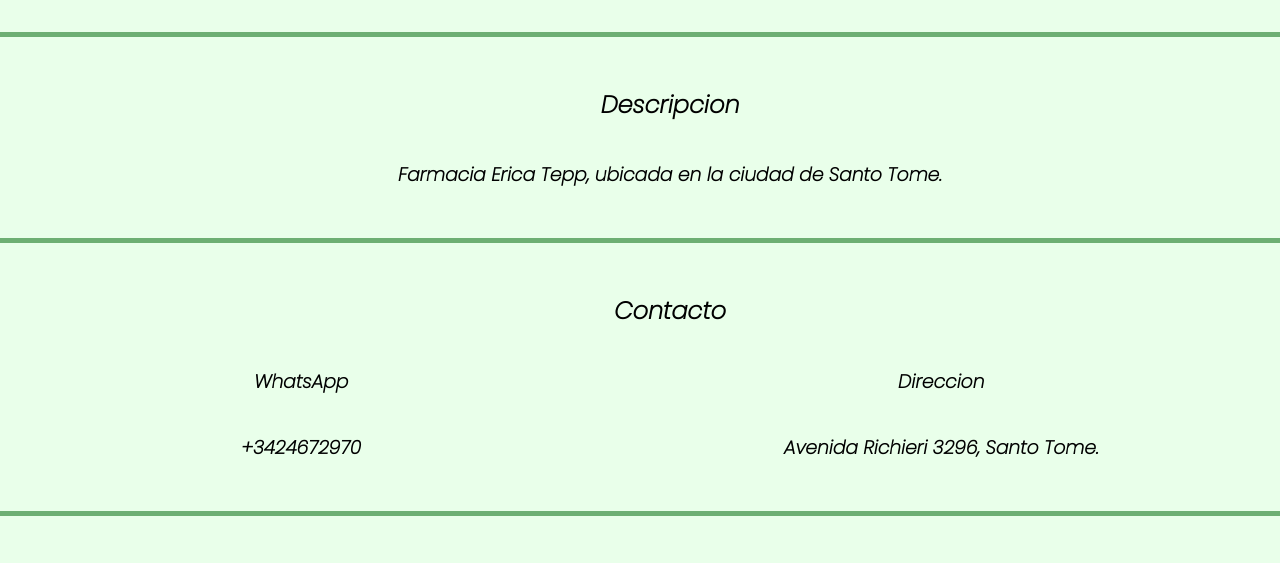
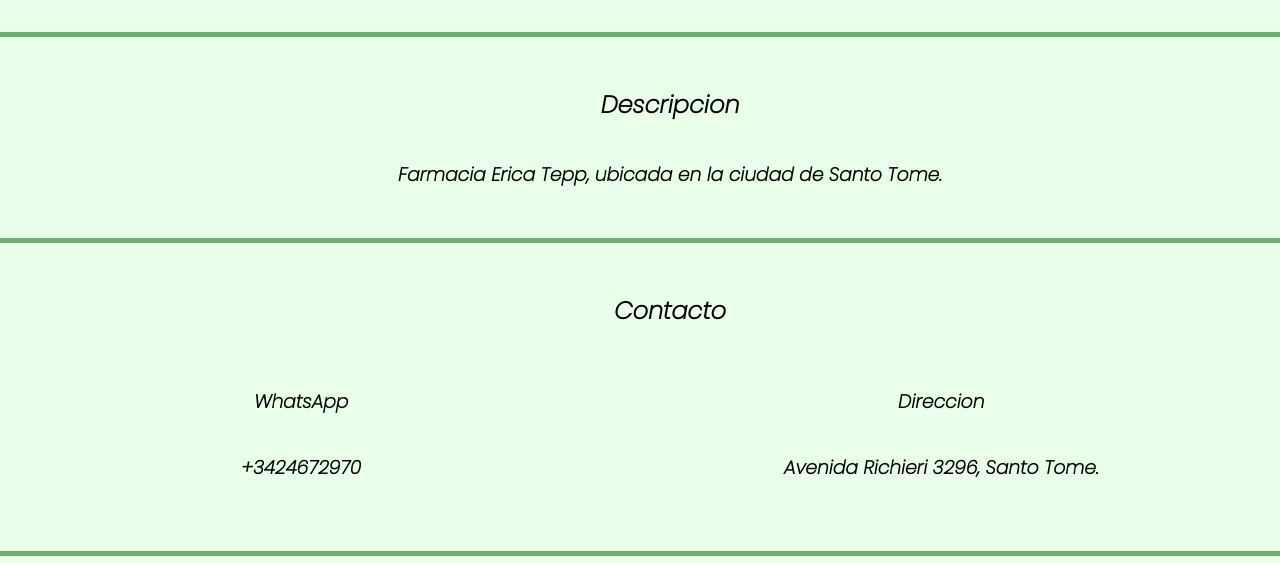
Before and after one commit to Matimrs/FarmaciaEricaTepp, a website: page index.html in a window 1280 px wide. Shown: the part 169-732 px from the top of the page. Drawn offline with Linux system fonts and the light colour scheme.

Commit message:
Correccion de estilos

```diff
--- a/scss/_inicio.scss
+++ b/scss/_inicio.scss
@@ -28,9 +28,11 @@
     display: flex;
     justify-content: space-around;
     align-items: center;
+    flex-wrap: wrap;
 }
 .div-contacto{
     @include flex-column;
+    padding: 20px;
 }
 .div-contacto-item{
     display: flex;
```
Also changed, not shown: css/styles.css.
